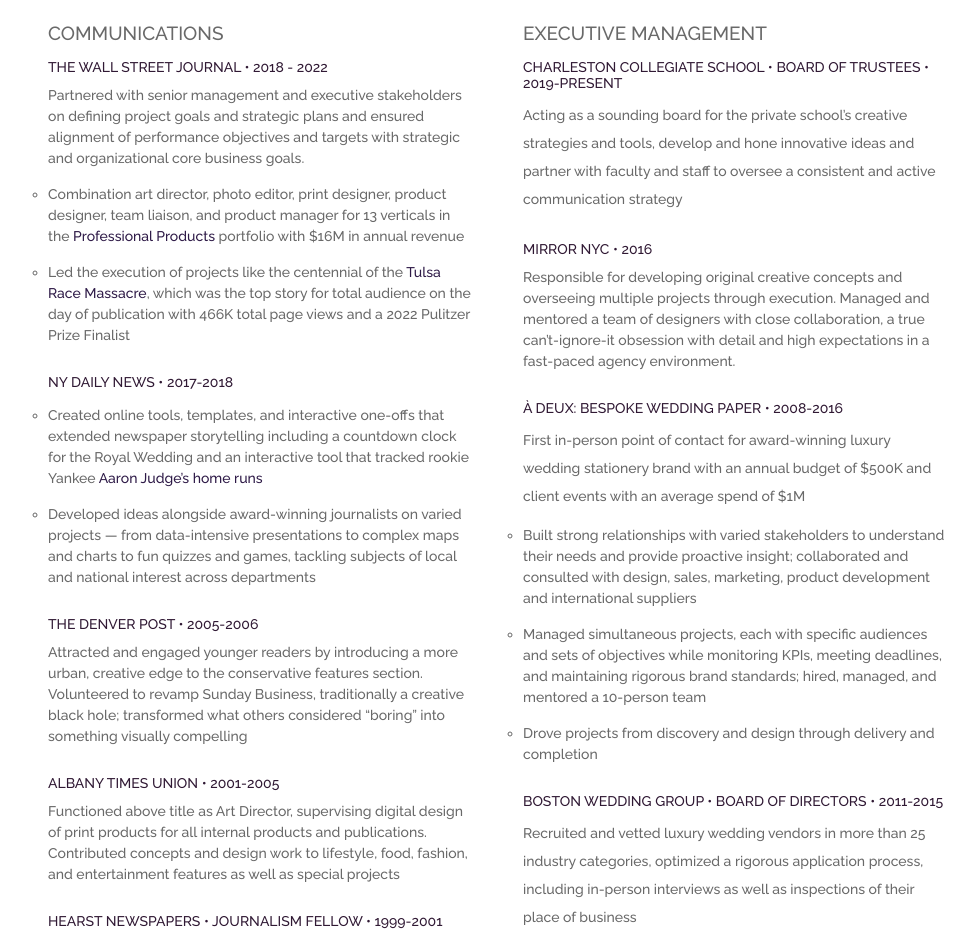
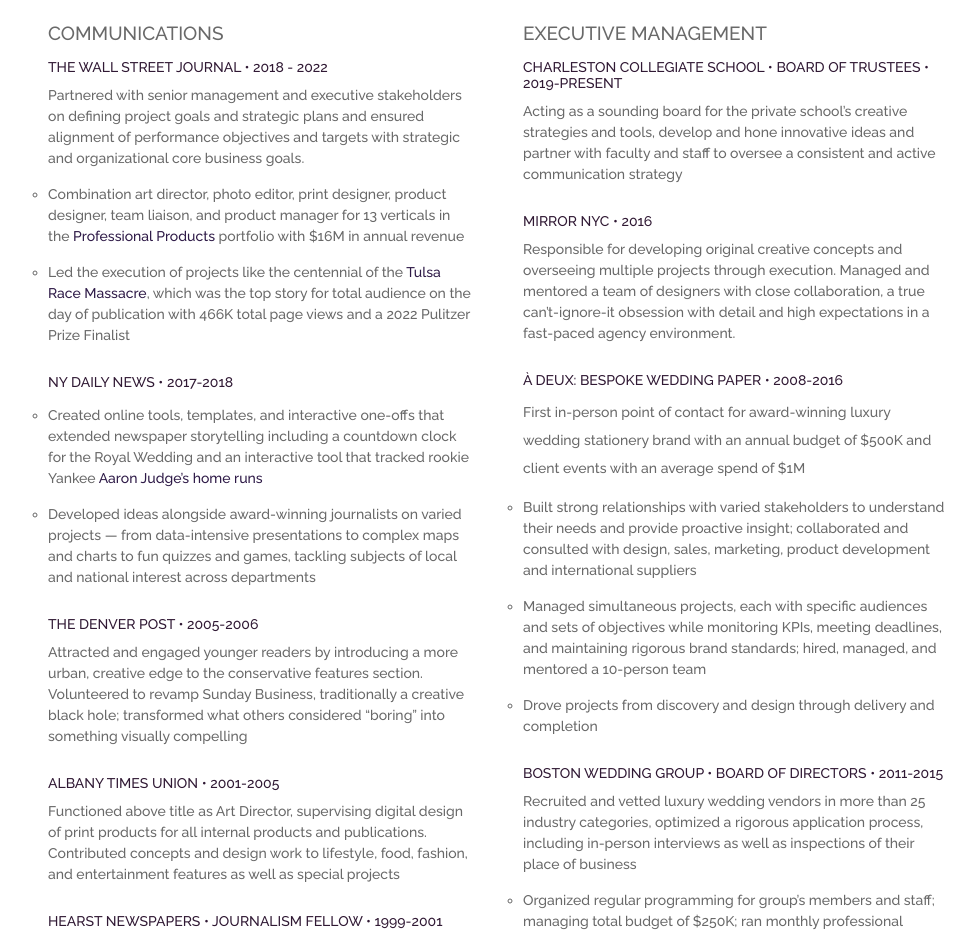
Before and after one commit to kelliparker/kelliparker.com, a website: page kpResume.html in a window 1280 px wide. Shown: the part 685-1619 px from the top of the page, without its empty margins (142-1117 px from the left). Drawn offline with Linux system fonts and the light colour scheme.

Commit message:
fixing text spacing

```diff
--- a/kpResume.html
+++ b/kpResume.html
@@ -108,7 +108,7 @@
 	<div class="right">
 		<h4>Executive Management</h4>
 		<h5>CHARLESTON COLLEGIATE SCHOOL • BOARD OF TRUSTEES • 2019-present</h5>
-		<p>Acting as a sounding board for the private school’s creative strategies and tools, develop and hone innovative ideas and partner with faculty and staff to oversee a consistent and active communication strategy</p>
+		<p class="justify">Acting as a sounding board for the private school’s creative strategies and tools, develop and hone innovative ideas and partner with faculty and staff to oversee a consistent and active communication strategy</p>
 
 		<p>&nbsp;</p>
 
@@ -127,7 +127,7 @@
 		<p>&nbsp;</p>
 
 		<h5>BOSTON WEDDING GROUP • BOARD OF DIRECTORS • 2011-2015</h5>
-		<p>Recruited and vetted luxury wedding vendors in more than 25 industry categories, optimized a rigorous application process, including in-person interviews as well as inspections of their place of business</p>
+		<p class="justify">Recruited and vetted luxury wedding vendors in more than 25 industry categories, optimized a rigorous application process, including in-person interviews as well as inspections of their place of business</p>
 		<ul>
 			<li>Organized regular programming for group’s members and staff; managing total budget of $250K; ran monthly professional development meetings and engagement with industry colleagues</li>
 			<li>Led annual meeting committee involved in event planning, project management, and on-site coordination of a gala with 500+ attendees</li>
@@ -138,6 +138,9 @@
 		<h5>KRP CREATIVE, INC. • 2006-2009</h5>
 		<p class="justify">Developed art direction, branding, and user-centered online presences for startups, small businesses, nonprofits and individuals. Executed a wide variety of projects for clients including President Obama's inaugural festivities hosted by the Congressional Black Caucus, and Creative Direction for <i>Caribbean Living</i> magazine</p>
 	</div>
+	<div>
+		<p>&nbsp;</p>
+	</div>
 </div>
 
 <a style="margin-top: 25px;" href="/images/KParkerResume.pdf" class="button" target="_blank"><i class="fa fa-download"></i> download a printable PDF</a>
```
